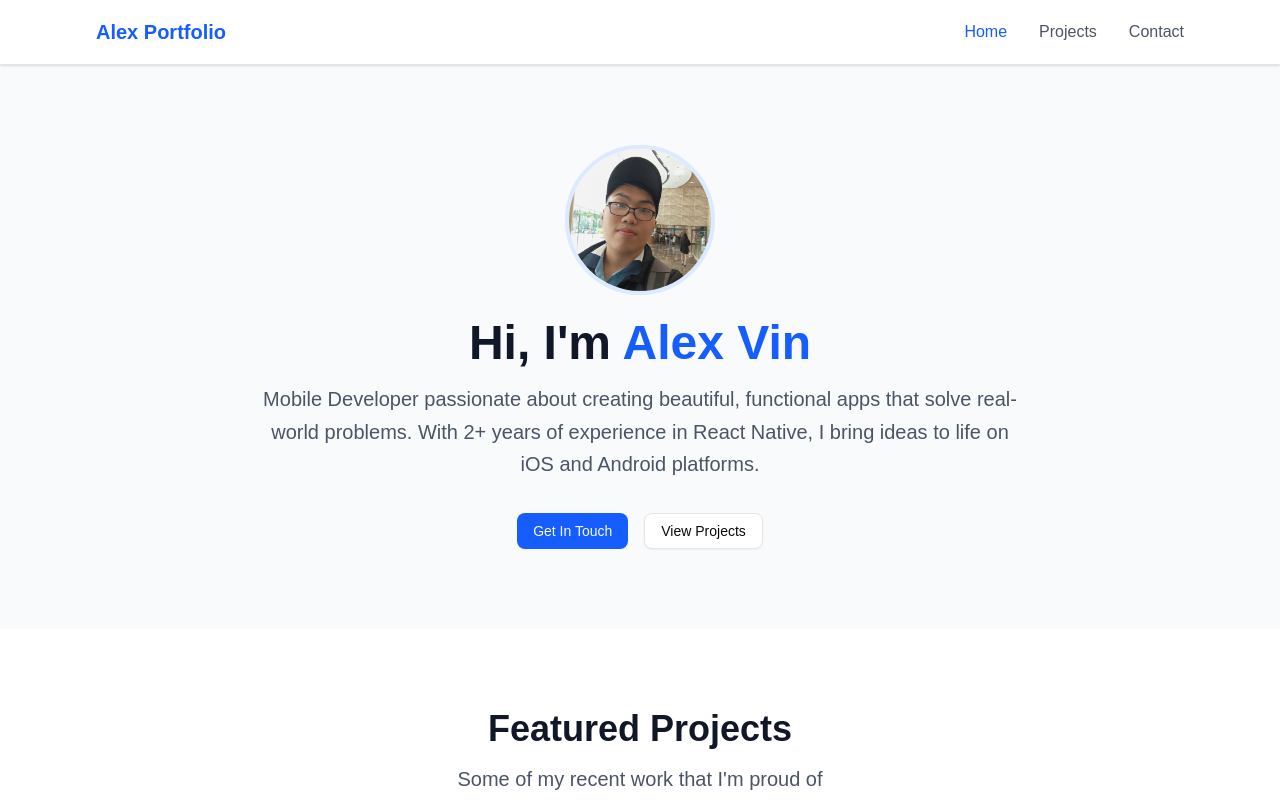
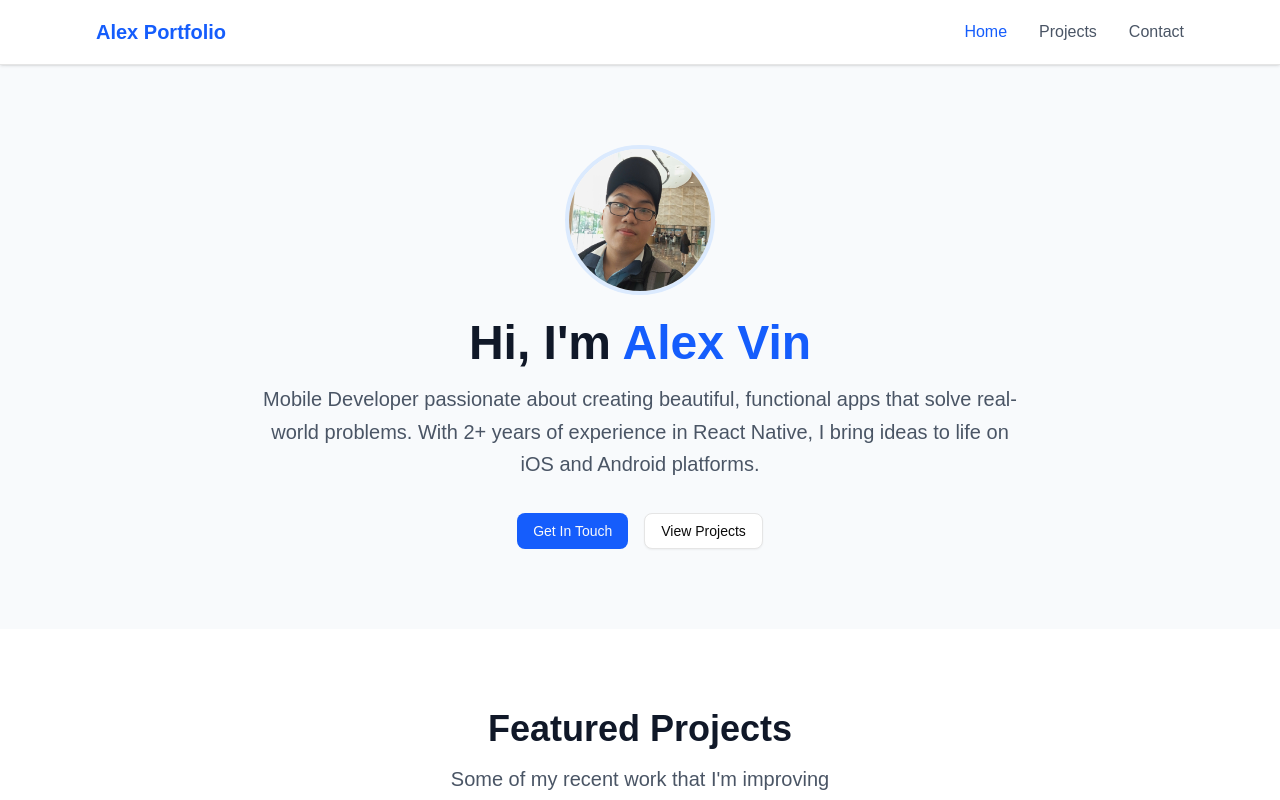
Before and after one commit to anhtuanMDev/anhtuanMDev.github.io, a Next.js app: page / in a window 1280 px wide. Shown: the top 800 px of the page. Built offline with nearby package versions, Linux system fonts and the light colour scheme.

Commit message:
change UI text

```diff
--- a/src/pages/index.tsx
+++ b/src/pages/index.tsx
@@ -104,7 +104,7 @@ export default function HomePage() {
                     <div className="max-w-6xl mx-auto">
                         <div className="text-center mb-16">
                             <h2 className="text-3xl sm:text-4xl font-bold text-gray-900 mb-4">Featured Projects</h2>
-                            <p className="text-xl text-gray-600">Some of my recent work that I&#39;m proud of</p>
+                            <p className="text-xl text-gray-600">Some of my recent work that I&#39;m improving</p>
                         </div>
                         <div className="grid md:grid-cols-2 lg:grid-cols-3 gap-8">
                             {projects.map((project, index) => (
```
